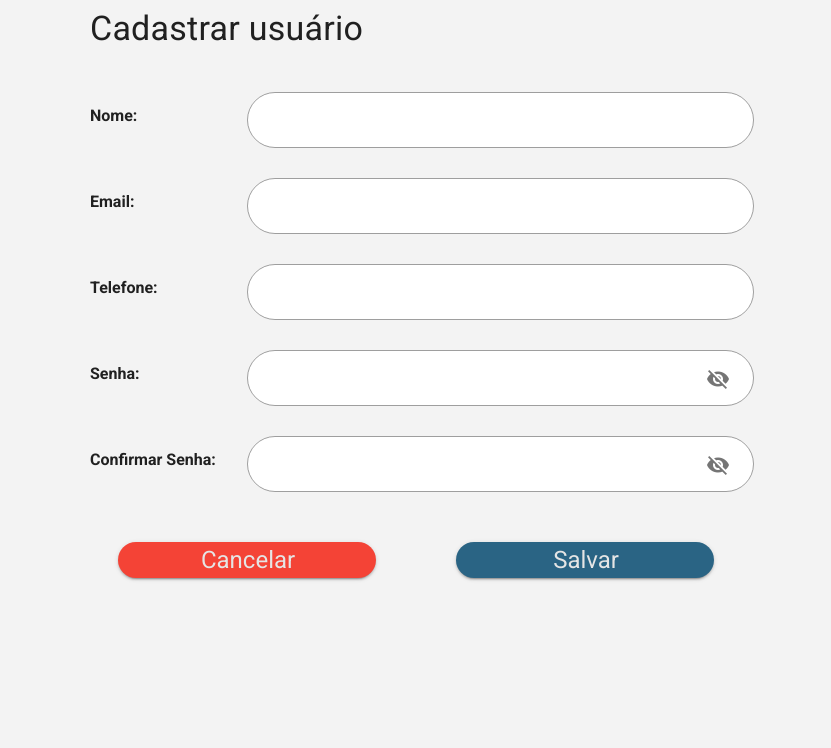
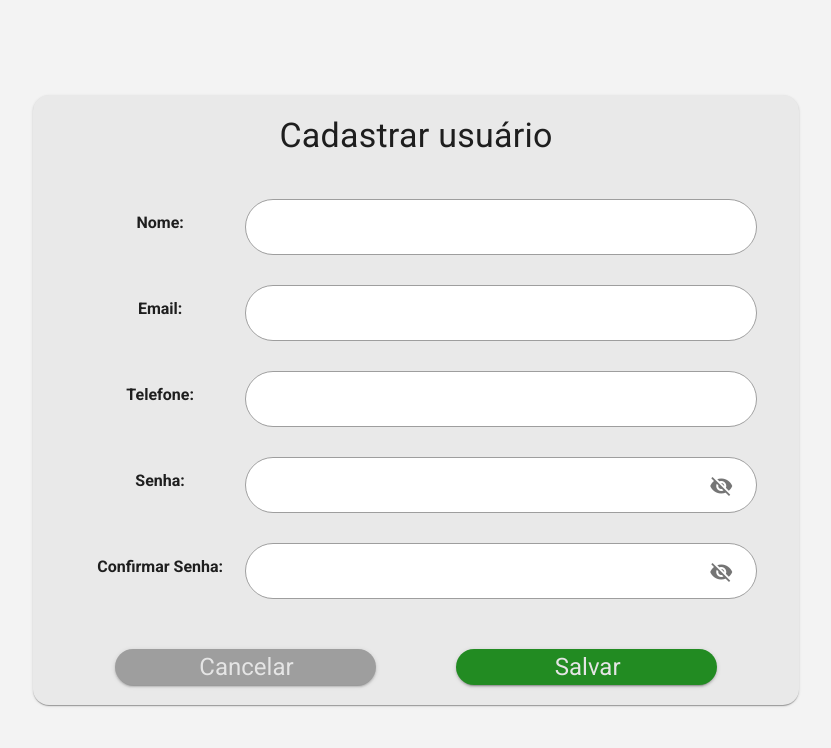
Before and after one commit to BureauTech/Cadastrol-Client, a Vue app in the folder src/: page /signup in a window 1280 px wide. Shown: the top 748 px of the page, without its empty margins (224-1055 px from the left). Built offline with nearby package versions, Linux system fonts and the light colour scheme; what vue-toasted would draw is missing.

Commit message:
inclusão do componente nos formulários de usuário

```diff
--- a/src/src/components/Card/Card.js
+++ b/src/src/components/Card/Card.js
@@ -8,7 +8,7 @@ export default {
         },
         colorCard: {
             type: String,
-            default: "white"
+            default: "#e9e9e9"
         }
     },
     data: function() {
--- a/src/src/views/EditUser/EditUser.js
+++ b/src/src/views/EditUser/EditUser.js
@@ -1,12 +1,17 @@
 import rulesUtils from "@/utils/rulesUtils"
 import axios from "@/axios.js"
+import Card from "@/components/Card/Card.vue"
 
 export default {
-    name: "EditUser",
+    name: "Edit User",
+    components: {
+        Card
+    },
+
     data: function() {
         return {
             loading: false,
-            user: "",
+            user: {},
             samePass: "",
             rules: rulesUtils,
             value: ""
--- a/src/src/views/EditUser/EditUser.vue
+++ b/src/src/views/EditUser/EditUser.vue
@@ -6,7 +6,15 @@
 			height="10"
 			indeterminate
 		></v-progress-linear>
-		<v-form>
+		<Card
+			:loading="loading"
+				padding="2"
+			cols="8"Î
+			sm="8"
+			lg="8"
+			xl="8"
+			:roundLevel="4"
+		>
 			<v-layout
 				row
 				justify-center
@@ -26,9 +34,9 @@
 					no-gutters
 				>
 					<v-col
-						sm="8"
-						md="6"
-						cols="11"
+						sm="10"
+						md="10"
+						cols="10"
 					>
 						<p class="text-h4 bahama--text pb-10">Editar usuário</p>
 						<v-row class="justify-center">
@@ -73,7 +81,6 @@
 							<v-text-field
 								rounded
 								outlined
-								:rules="[rules.required]"
 								v-model="user.usePassword"
 								@click:append="() => (value = !value)"
 								:type="value ? 'text' : 'password'"
@@ -88,7 +95,7 @@
 								rounded
 								outlined
 								type="password"
-								:rules="[rules.required, rules.same(samePass, user.usePassword)]"
+								:rules="[rules.same(samePass, user.usePassword)]"
 								v-model="samePass"
 								@click:append="() => (value = !value)"
 								:type="value ? 'text' : 'password'"
@@ -96,24 +103,24 @@
 							/>
 						</v-row>
 						<v-row class="mt-5 justify-space-around align-start">
-							<v-col md="5">
+							<v-col md="5" style="margin-bottom: 20px;">
 								<v-btn
 									min-width="100%"
 									elevation="2"
 									rounded
-									color="red"
+									color="grey"
 									class="white--text text-none text-h5"
 									@click="cancel"
 								>
 									Cancelar
 								</v-btn>
 							</v-col>
-								<v-col md="5">
+						<v-col md="5" style="margin-bottom: 20px;">
 							<v-btn
 								min-width="100%"
 								elevation="2"
 								rounded
-									color="#2A6484"
+								color="#228B22"
 								class="white--text text-none text-h5"
 								@click="editUser"
 							>
@@ -124,7 +131,7 @@
 				</v-col>
 			</v-row>
 		</v-layout>
-		</v-form>
+	</Card>
 	</v-app>
 </template>
 
--- a/src/src/views/Signup/Signup.js
+++ b/src/src/views/Signup/Signup.js
@@ -1,10 +1,13 @@
 import axios from "@/axios.js"
 import router from "@/router"
 import rulesUtils from "@/utils/rulesUtils"
-
+import Card from "@/components/Card/Card.vue"
 
 export default {
     name: "Signup",
+    components: {
+        Card
+    },
 
     data: function() {
         return {
--- a/src/src/views/Signup/Signup.vue
+++ b/src/src/views/Signup/Signup.vue
@@ -6,6 +6,15 @@
 			height="10"
 			indeterminate
 		></v-progress-linear>
+		<Card
+			:loading="loading"
+				padding="2"
+			cols="8"Î
+			sm="8"
+			lg="8"
+			xl="8"
+			:roundLevel="4"
+		>
 			<v-layout
 				row
 				justify-center
@@ -25,9 +34,9 @@
 					no-gutters
 				>
 					<v-col
-					sm="8"
-					md="6"
-					cols="11"
+						sm="10"
+						md="10"
+						cols="10"
 					>
 						<p class="text-h4 bahama--text pb-10">Cadastrar usuário</p>
 						<v-row class="justify-center">
@@ -46,9 +55,9 @@
 								<b>Email:</b>
 							</v-col>
 							<v-text-field
-							type="email"
 								rounded
 								outlined
+								type="email"
 								:rules="[rules.required, rules.email]"
 								v-model="user.useEmail"
 							/>
@@ -87,32 +96,32 @@
 								rounded
 								outlined
 								type="password"
+								:rules="[rules.required, rules.same(samePass, user.usePassword)]"
+								v-model="samePass"
 								@click:append="() => (value = !value)"
 								:type="value ? 'text' : 'password'"
 								:append-icon="value ? 'mdi-eye' : 'mdi-eye-off'"
-							:rules="[rules.required, rules.same(samePass, user.usePassword)]"
-							v-model="samePass"
 							/>
 						</v-row>
 						<v-row class="mt-5 justify-space-around align-start">
-						<v-col md="5">
+							<v-col md="5" style="margin-bottom: 20px;">
 								<v-btn
 									min-width="100%"
 									elevation="2"
 									rounded
-								color="red"
+									color="grey"
 									class="white--text text-none text-h5"
 									@click="cancel"
 								>
 									Cancelar
 								</v-btn>
 							</v-col>
-						<v-col md="5">
+						<v-col md="5" style="margin-bottom: 20px;">
 							<v-btn
 								min-width="100%"
 								elevation="2"
 								rounded
-								color="#2A6484"
+								color="#228B22"
 								class="white--text text-none text-h5"
 								@click="addUser"
 							>
@@ -123,7 +132,8 @@
 				</v-col>
 			</v-row>
 		</v-layout>
+	</Card>
 	</v-app>
 </template>
 
-<script src="./Signup.js"></script>
+<script src="./Signup.js"/>
```
Lines whose indentation alone changed are shown as unchanged.
